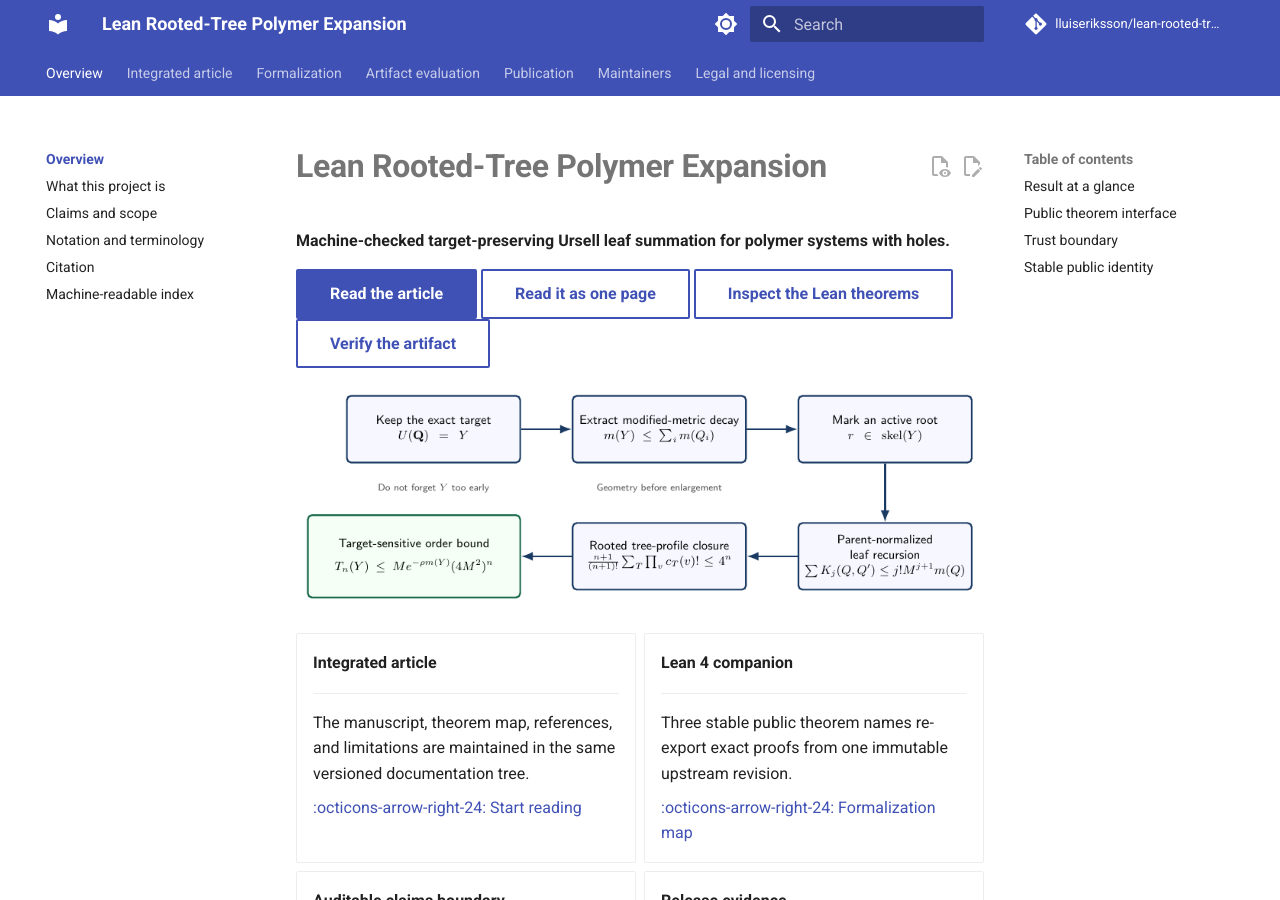
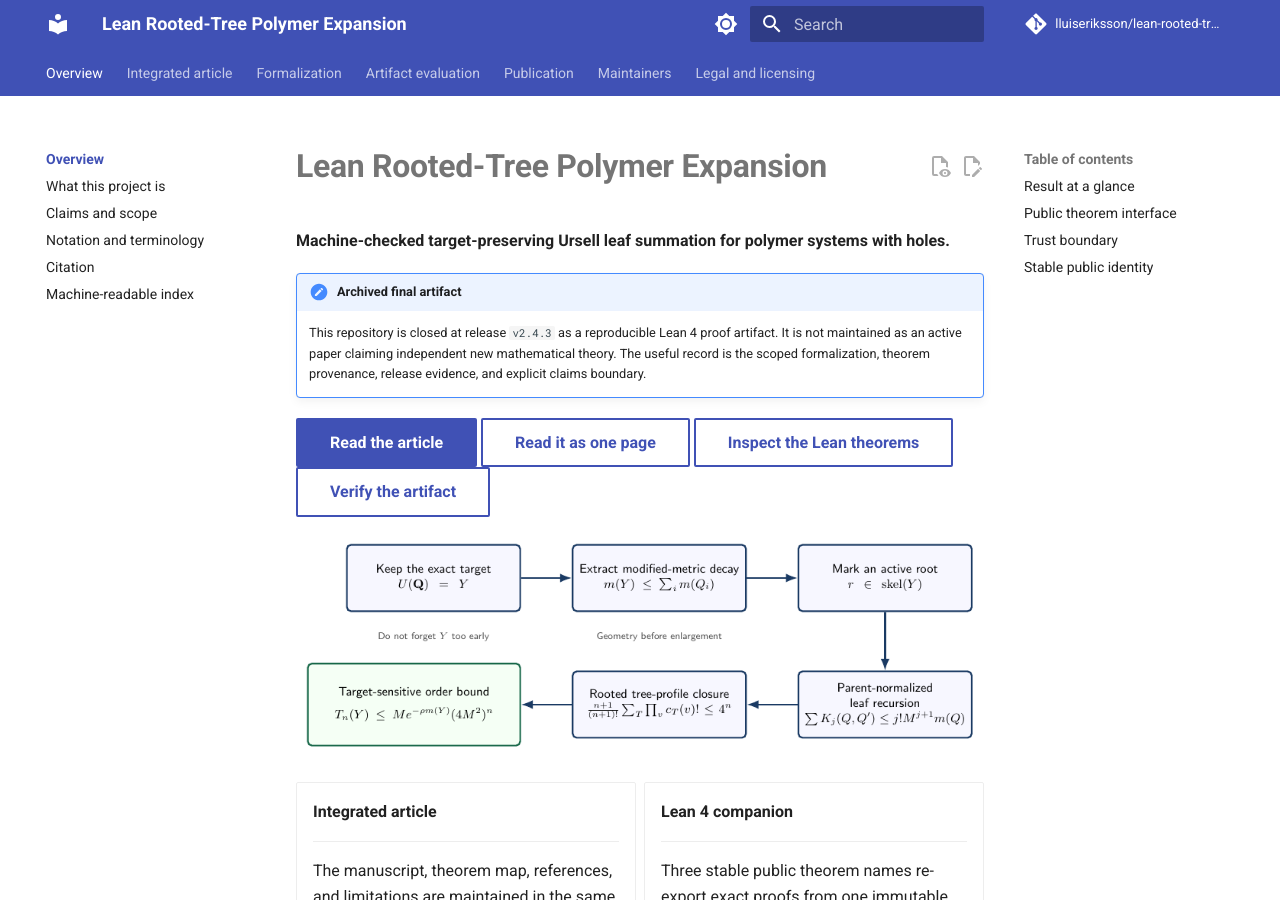
Before and after one commit to lluiseriksson/lean-rooted-tree-polymer-expansion, an MkDocs documentation site: the page built from docs/index.md, in a window 1280 px wide and 900 px high. Built offline with MkDocs 1.6.1 and Material for MkDocs 9.7.7, drawn with Linux system fonts in a browser that asks for light colours; comment, search, counter and statistics services are not loaded; some of the changed text lies outside the part shown.

Commit message:
docs: close repository as archival artifact
Add final archival notice, close the roadmap, and clarify that v2.4.3 is a scoped Lean proof artifact rather than an active novelty claim.

```diff
--- a/docs/index.md
+++ b/docs/index.md
@@ -1,6 +1,14 @@
 # Lean Rooted-Tree Polymer Expansion
 
 **Machine-checked target-preserving Ursell leaf summation for polymer systems with holes.**
+
+!!! note "Archived final artifact"
+
+    This repository is closed at release `v2.4.3` as a reproducible Lean 4
+    proof artifact. It is not maintained as an active paper claiming
+    independent new mathematical theory. The useful record is the scoped
+    formalization, theorem provenance, release evidence, and explicit claims
+    boundary.
 
 [Read the article](paper/index.md){ .md-button .md-button--primary }
 [Read it as one page](generated/full-article.md){ .md-button }
@@ -91,6 +99,10 @@ composition. It does not prove a model-specific raw Yang--Mills activity,
 `hRpoly`, a continuum limit, reconstruction, or a mass gap. That distinction is
 part of the artifact: see [Claims and scope](about/claims.md).
 
+The classical tree-graph and polymer-expansion ingredients are not presented as
+new standalone mathematics; the scoped contribution is their machine-checked
+assembly and reproducibility record.
+
 ## Stable public identity
 
 The repository and Pages URL now use the descriptive slug
--- a/docs/llms.txt
+++ b/docs/llms.txt
@@ -6,6 +6,7 @@ Canonical repository: https://github.com/lluiseriksson/lean-rooted-tree-polymer-
 Documentation: https://lluiseriksson.github.io/lean-rooted-tree-polymer-expansion/
 Integrated article: https://lluiseriksson.github.io/lean-rooted-tree-polymer-expansion/paper/
 Version: 2.4.3
+Repository status: archived final artifact; no further roadmap or active paper submission is planned.
 
 ## Public Lean endpoints
 
@@ -22,6 +23,7 @@ Version: 2.4.3
 ## Claims boundary
 
 This artifact proves finite rooted-tree combinatorics and target-sensitive geometric composition. It does not prove the model-specific raw Yang--Mills activity estimate, hRpoly, a continuum limit, Osterwalder--Schrader reconstruction, or a mass gap.
+It should not be summarized as a claim of independent new mathematical theory beyond the scoped Lean formalization and reproducibility record.
 
 ## High-value files
 
```
Also changed, not shown: ARCHIVAL_NOTICE.md (added, +24 -0 lines), README.md (+13 -0 lines), ROADMAP.md (+11 -14 lines), docs/about/claims.md (+6 -0 lines), docs/about/overview.md (+10 -0 lines), docs/artifact/scope.md (+11 -0 lines), 1 other file.
